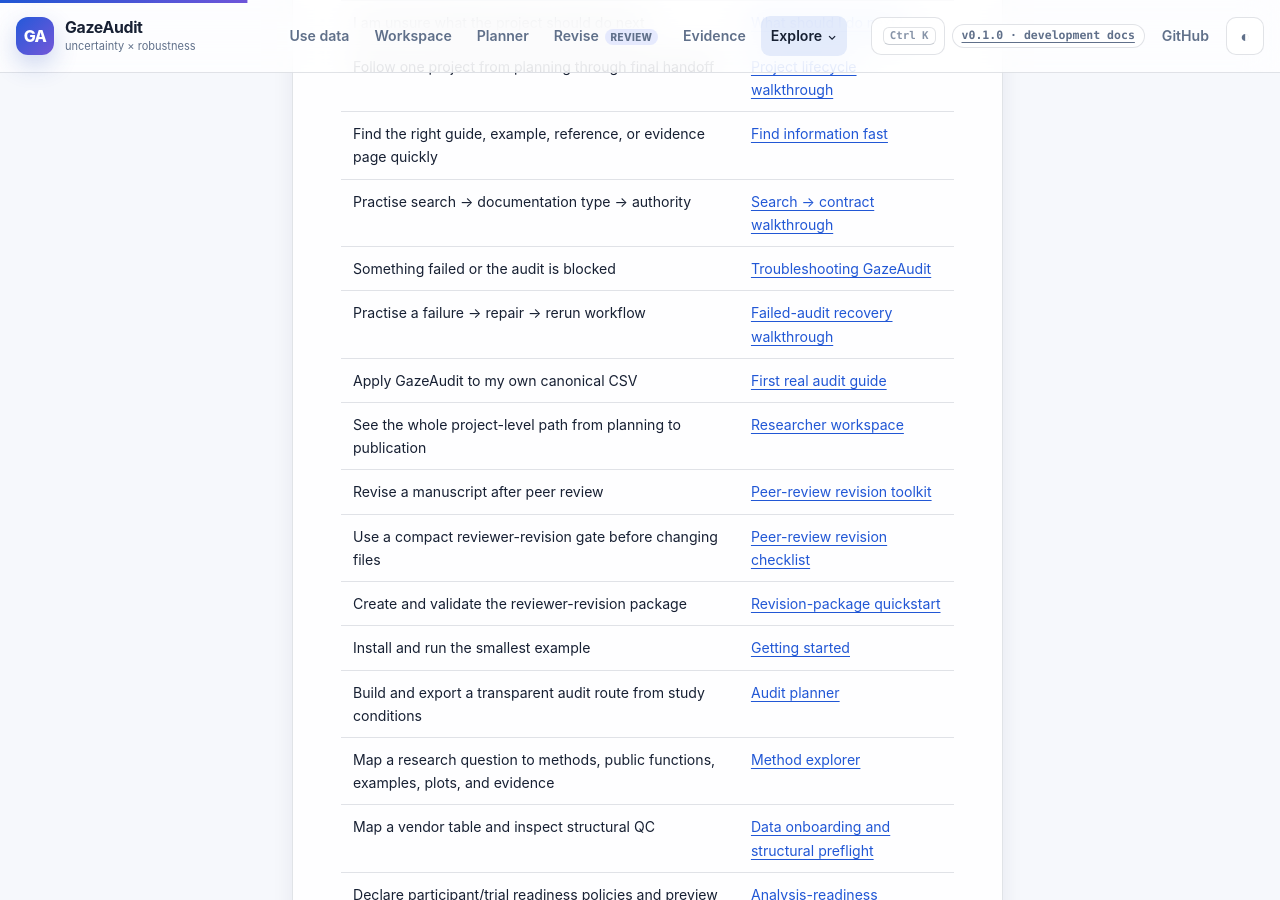
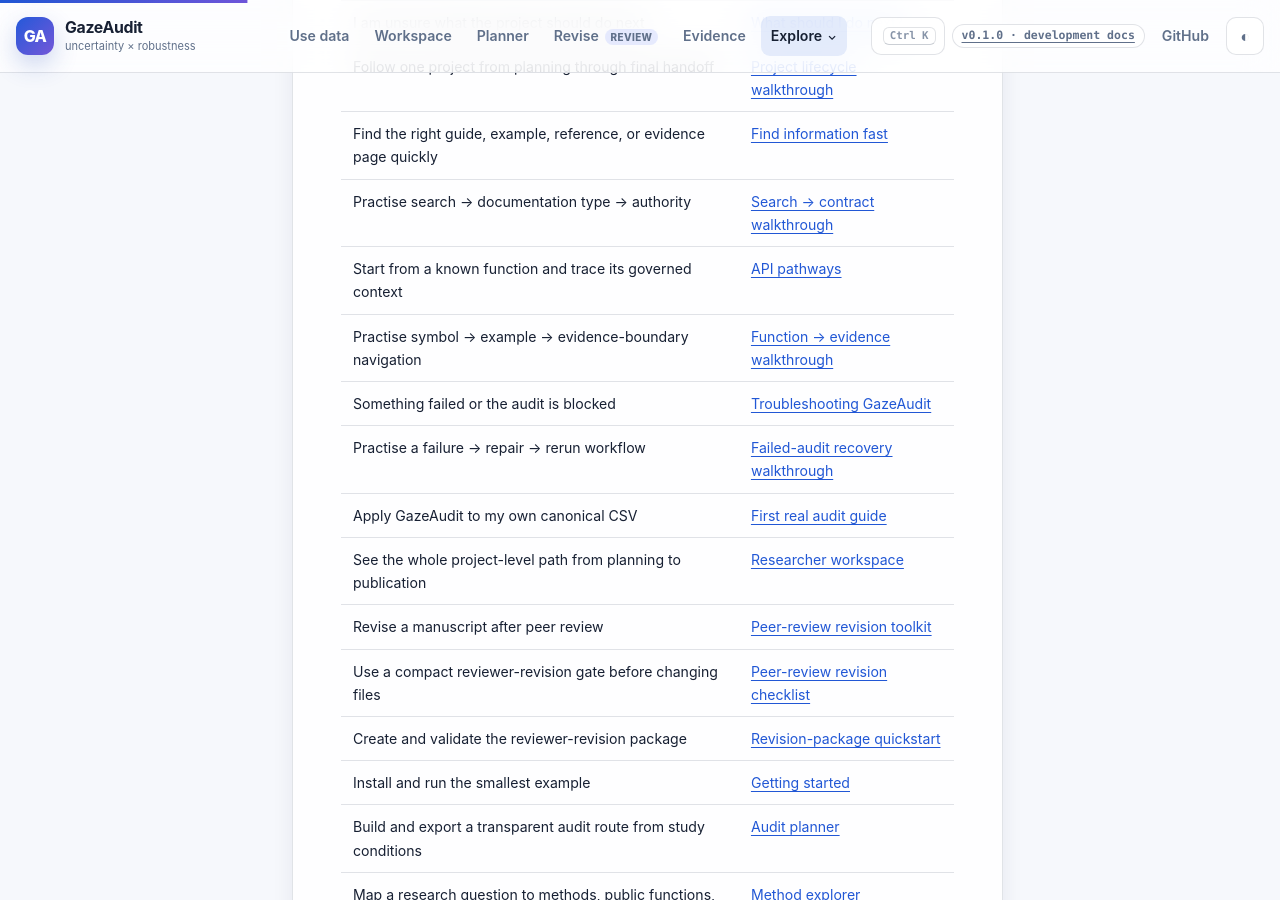
Before and after one commit to stefanosbalaskas/GazeAudit, a Jekyll site: the page built from docs/index.md, in a window 1280 px wide and 900 px high, scrolled down 1909 px. Built offline with Jekyll 4.4.1, drawn with Linux system fonts in a browser that asks for light colours.

Commit message:
docs: promote API pathway discovery

```diff
--- a/docs/index.md
+++ b/docs/index.md
@@ -43,6 +43,8 @@ Use **Ctrl/Cmd + K** anywhere on the site to search methods, workflows, examples
 | Follow one project from planning through final handoff | [Project lifecycle walkthrough](examples/project-lifecycle-walkthrough/) |
 | Find the right guide, example, reference, or evidence page quickly | [Find information fast](guides/find-information-fast/) |
 | Practise search → documentation type → authority | [Search → contract walkthrough](examples/search-to-contract/) |
+| Start from a known function and trace its governed context | [API pathways](reference/api-pathways/) |
+| Practise symbol → example → evidence-boundary navigation | [Function → evidence walkthrough](examples/function-to-evidence/) |
 | Something failed or the audit is blocked | [Troubleshooting GazeAudit](guides/troubleshooting/) |
 | Practise a failure → repair → rerun workflow | [Failed-audit recovery walkthrough](examples/failed-audit-recovery/) |
 | Apply GazeAudit to my own canonical CSV | [First real audit guide](guides/first-real-audit/) |
```
